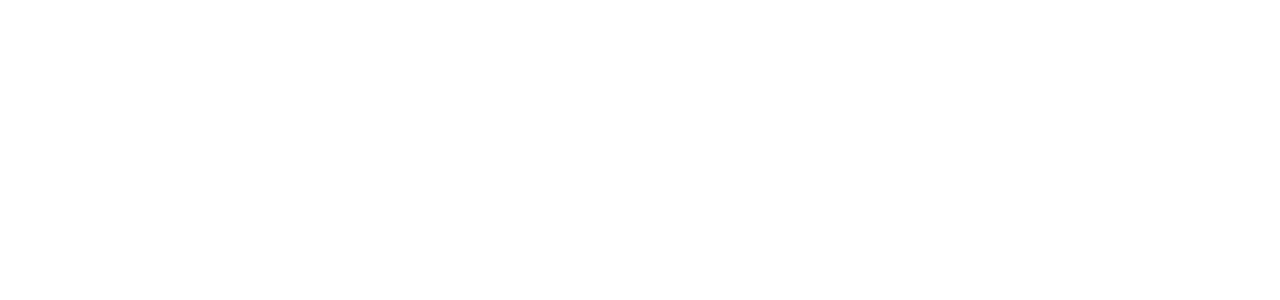
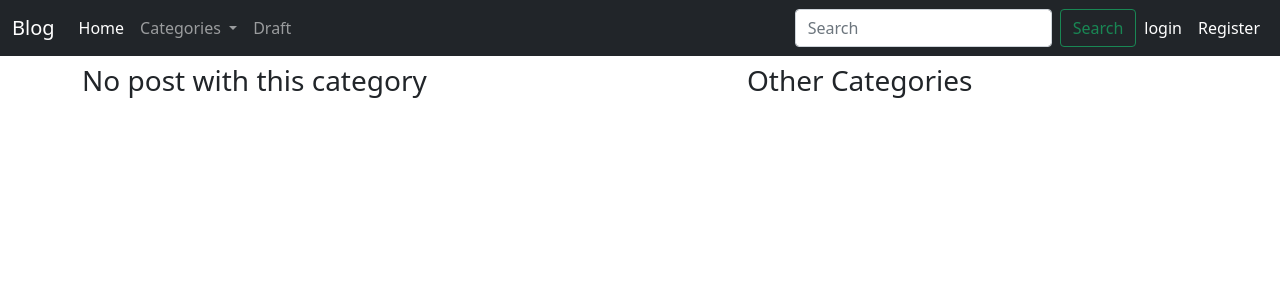
Before and after one commit to rcoffie/simple-blog-app, a Django app: page /category/ in a window 1280 px wide. Before the commit the part shown is empty. Shown: the top 300 px of the page. Run offline with Django 4.2, Linux system fonts and the light colour scheme; data that the repository does not hold is empty.

Commit message:
worked on dashboard

```diff
--- a/accounts/views.py
+++ b/accounts/views.py
@@ -20,7 +20,7 @@
         if register_form.is_valid():
             user = register_form.save()
             messages.success(request, 'Registration Successful.')
-            return redirect('posts_list')
+            return redirect(user_login)
         messages.error(request, 'Unsuccesful registration , invalid information')
     context = {'register_form':register_form}
     return render(request, 'accounts/register.html',context)
--- a/post/models.py
+++ b/post/models.py
@@ -21,12 +21,12 @@
 
 class Posts(models.Model):
     title = models.CharField(max_length=100)
-    author = models.ForeignKey(User, on_delete= models.CASCADE, related_name='blog_posts')
+    author = models.ForeignKey(User, default=6, on_delete= models.CASCADE, related_name='blog_posts')
     updated_on = models.DateTimeField(auto_now=True)
     content = models.TextField()
-    created_on = models.DateTimeField(auto_now_add=True)
+    created_on = models.DateTimeField(auto_now_add=True, null=True)
     status = models.IntegerField(choices=STATUS, default=0)
-    category = models.ManyToManyField('Category', related_name='posts')
+    category = models.ManyToManyField(  'Category', related_name='posts')
     images = models.ImageField(upload_to='blog_post', default='default.jpg')
 
 
--- a/post/urls.py
+++ b/post/urls.py
@@ -7,6 +7,6 @@
    path('<int:id>/update/',views.update_post,name='update_post'),
    path('<int:id>/delete/',views.delete_post,name='delete_post'),
    path('draft', views.draft, name='draft'),
-   path('<category>/',views.category,name='category'),
+   path('category/',views.category,name='category'),
 
 ]
--- a/post/views.py
+++ b/post/views.py
@@ -1,6 +1,6 @@
 from django.shortcuts import render,redirect
 from post.forms import PostsForm, ReplyForm
-from post.models import Posts, Comment
+from post.models import Posts, Comment, Category
 from django.contrib import messages
 from django.core.paginator import Paginator, EmptyPage, PageNotAnInteger
 from django.contrib.auth.decorators import login_required
@@ -79,11 +79,10 @@
 
 
 # TODO will write a logic to list all post related to a particular category
-def category(request, category):
-    posts = Posts.objects.filter(category__name__contains=category).order_by('-created_on')
-    context = {
-    'category':category,
-    'posts':posts,
-    }
-
-    return render(request, 'posts/categories.html',context)
+def category(request):
+    posts = Posts.objects.all()
+    cat_in = 'tech'
+    posts_type = Posts.objects.filter(status=1,category__name__contains=cat_in).order_by('-created_on')
+    categories = Category.objects.all()
+    context = {'category': categories, 'posts':posts, 'posts_type':posts_type}
+    return render(request, 'posts/categories.html', context)
--- a/templates/base.html
+++ b/templates/base.html
@@ -12,7 +12,7 @@
   </head>
   <body>
 
-    <nav class="navbar navbar-expand-lg navbar-light bg-light mb-2">
+    <nav class="navbar navbar-expand-lg navbar-dark bg-dark mb-2">
       <div class="container-fluid">
         <div class="navbar-brand">Blog</div>
         <button class="navbar-toggler" type="button" data-bs-toggle="collapse" data-bs-target="#navbarSupportedContent" aria-controls="navbarSupportedContent" aria-expanded="false" aria-label="Toggle navigation">
@@ -31,7 +31,7 @@
                 Categories
               </a>
               <ul class="dropdown-menu" aria-labelledby="navbarDropdown">
-                <li><a class="dropdown-item" href="#">Technology</a></li>
+                <li><a class="dropdown-item" value='Technology' href="{%url 'category' %}">Technology</a></li>
                 <li><a class="dropdown-item" href="#">Fashion</a></li>
                 <li><hr class="dropdown-divider"></li>
                 <li><a class="dropdown-item" href="#">Others</a></li>
@@ -52,8 +52,13 @@
               Hi!  {{request.user.username}}
               </a>
               <ul class="dropdown-menu" aria-labelledby="navbarDropdown">
-                <li><a class="dropdown-item" href="{% url 'create_post' %}">Add Post</a></li>
-                <li><a class="dropdown-item" href="{% url 'dashboard' %}">Dashboard</a></li>
+                {%if request.user.is_staff %}
+                  <li><a class="dropdown-item" href="{% url 'create_post' %}">Add Post</a></li>
+                  <li><a class="dropdown-item" href="{% url 'dashboard' %}">Dashboard</a></li>
+                {% else %}
+                <li><a class="dropdown-item disabled" aria-disabled="true" href="{% url 'create_post' %}">Add Post</a></li>
+                <li><a class="dropdown-item disabled" aria-disabled="true" href="{% url 'dashboard' %}">Dashboard</a></li>
+                {% endif %}
                 <li><a class="dropdown-item" href="{% url 'user_logout' %}">Logout</a></li>
                 <li><hr class="dropdown-divider"></li>
                 <li><a class="dropdown-item" href="#">Others</a></li>
--- a/templates/posts/categories.html
+++ b/templates/posts/categories.html
@@ -0,0 +1,43 @@
+{% extends 'base.html' %}
+{% load humanize %}
+{% load static %}
+{% block content %}
+<div class="container">
+
+  <div class="row">
+    <div class="col-md-7">
+          {%if posts_type %}
+          <h1>{{posts_type.category}}</h1>
+            {%for post in posts_type %}
+            <br>
+            <div class="card" style="width: 37rem;">
+                <img src="{{post.images.url}}" class="card-img-top" alt="image">
+                <div class="card-body">
+                    <h5 class="card-title text-center"> <a class="text-decoration-none" href="{% url 'post_detail' post.id %}"> {{post.title|capfirst}} </a> </h5>
+                    <p class="card-text">{{post.content|truncatewords:30}}</p>
+                    <!-- <a href="#" class="btn btn-primary">Go somewhere</a> -->
+                    <span> {{post.created_on| naturaltime}}  </span>  | <span>Post by {{post.author|capfirst}}</span>
+                </div>
+            </div>
+            {%endfor%}
+         {%else%}
+        <h3>No post with this category</h3>
+        {%endif%}
+
+
+    </div>
+
+    <div class="col-md-5">
+        <h3>Other Categories</h3>
+        {%for cat in category%}
+        <ul class="list-group">
+          <li class="list-group-item d-flex justify-content-between align-items-center">
+            <a class="text-decoration-none  " href="{{post.cat.category}}"> <h6> {{cat.name}}</h6></a>
+            <span class="badge bg-primary rounded-pill">14</span>
+          </li>
+        </ul>
+        {%endfor%}
+    </div>
+  </div>
+</div>
+{% endblock %}
```
Also changed, not shown: templates/posts/post_detail.html (+5 -8 lines), post/migrations/0026_alter_posts_status.py (added), post/migrations/0028_merge_20220712_0326.py (added), post/migrations/0029_alter_posts_status.py (added), post/migrations/0030_alter_posts_author_remove_posts_category_and_more.py (added), post/migrations/0031_alter_posts_author_remove_posts_category_and_more.py (added).
